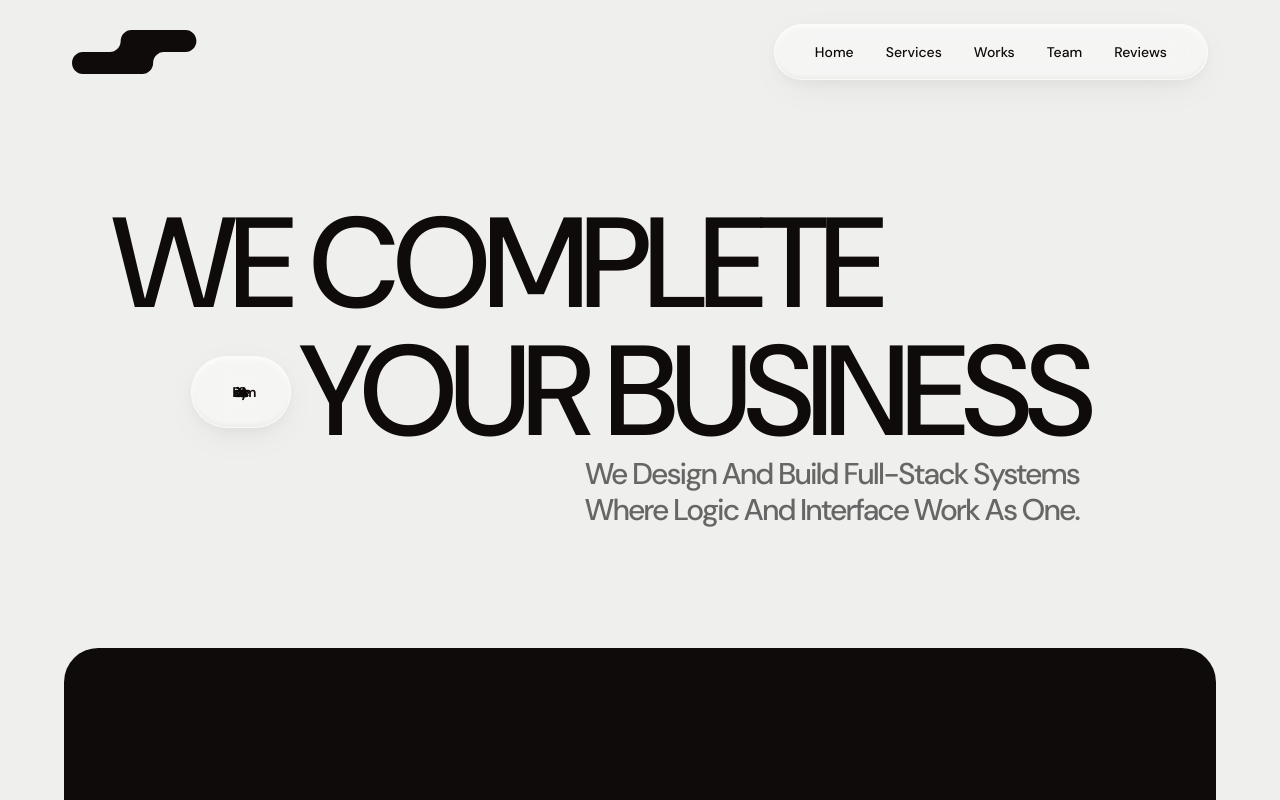
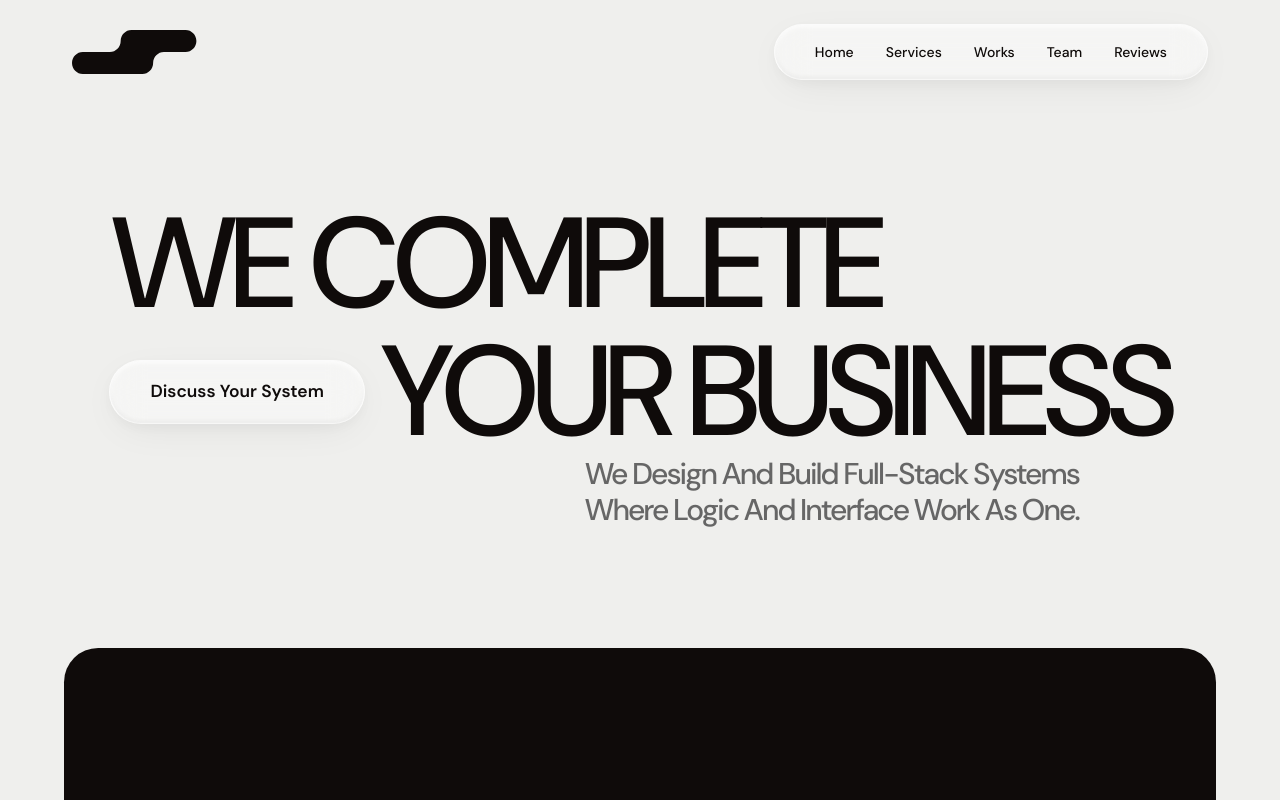
Before and after one commit to HylithLabs/hylith, a Next.js app: page / in a window 1280 px wide. Shown: the top 800 px of the page. Built offline with nearby package versions, Linux system fonts and the light colour scheme.

Commit message:
glitch (hero button)

```diff
--- a/app/page.tsx
+++ b/app/page.tsx
@@ -3,7 +3,7 @@ import HomePage from "./home-page";
 import { absoluteUrl, siteConfig } from "./site-config";
 
 export const metadata: Metadata = {
-  title: "Full-Stack Systems for Modern Brands",
+  title: siteConfig.title,
   description: siteConfig.description,
   alternates: {
     canonical: "/",
--- a/app/site-config.ts
+++ b/app/site-config.ts
@@ -2,7 +2,7 @@ export const siteConfig = {
   name: "Hylith",
   legalName: "Hylith",
   url: "https://hylith.com",
-  title: "Hylith | Modern By Design, Trusted By Purpose",
+  title: "Hylith || Modern By Design, Trusted By Purpose",
   description:
     "Hylith designs and builds full-stack systems where logic and interface work as one.",
   ogDescription:
@@ -10,9 +10,11 @@ export const siteConfig = {
   locale: "en_US",
   keywords: [
     "Hylith",
+    "hylith",
     "full-stack systems",
     "product engineering",
     "web development agency",
+    "modern web development agency",
     "software design",
     "system design",
     "UI engineering",
--- a/package.json
+++ b/package.json
@@ -3,7 +3,7 @@
   "version": "0.1.0",
   "private": true,
   "scripts": {
-    "dev": "next dev",
+    "dev": "next dev --webpack",
     "build": "next build",
     "start": "next start",
     "lint": "eslint"
--- a/pages/HeroSection.tsx
+++ b/pages/HeroSection.tsx
@@ -6,26 +6,30 @@ const HeroSection = () => {
       <div className="mt-24">
         <h1 className="text-9xl tracking-[-0.05em] font-medium text-center">
           <span className="block mr-72">WE COMPLETE</span>
-          <span className="flex items-center justify-center gap-2 mx-auto">
-            <button
-              className="px-10 text-sm cursor-pointer font-semibold h-18 rounded-full relative"
+          <span className="flex items-center justify-center gap-4 mx-auto">
+            <span
+              className="inline-flex items-center  px-10 py-3 cursor-pointer font-semibold rounded-full"
               style={{
+                fontSize: "1.09rem",
+                lineHeight: "1",
+                height: "4rem",
+                letterSpacing: "0",
                 background: "rgba(255, 255, 255, 0.4)",
                 backdropFilter: "blur(16px)",
                 WebkitBackdropFilter: "blur(16px)",
                 border: "1px solid rgba(255, 255, 255, 0.6)",
                 borderBottom: "1px solid rgba(255, 255, 255, 0.2)",
                 boxShadow: `
-              0 10px 40px -10px rgba(0, 0, 0, 0.08),
-              0 4px 15px 0px rgba(0, 0, 0, 0.04),
-              inset 0 2px 4px 0px rgba(255, 255, 255, 0.8),
-              inset 0 -2px 4px 0px rgba(0, 0, 0, 0.05)
-              `,
+                  0 10px 40px -10px rgba(0, 0, 0, 0.08),
+                  0 4px 15px 0px rgba(0, 0, 0, 0.04),
+                  inset 0 2px 4px 0px rgba(255, 255, 255, 0.8),
+                  inset 0 -2px 4px 0px rgba(0, 0, 0, 0.05)
+                `,
               }}
             >
               Discuss Your System
-            </button>
-            <span className="w-fit">YOUR BUSINESS</span>
+            </span>
+            <span>YOUR BUSINESS</span>
           </span>
         </h1>
       </div>
--- a/pages/Second.tsx
+++ b/pages/Second.tsx
@@ -1,3 +1,5 @@
+"use client";
+
 import React from "react";
 import gsap from "gsap";
 import { useGSAP } from "@gsap/react";
```
